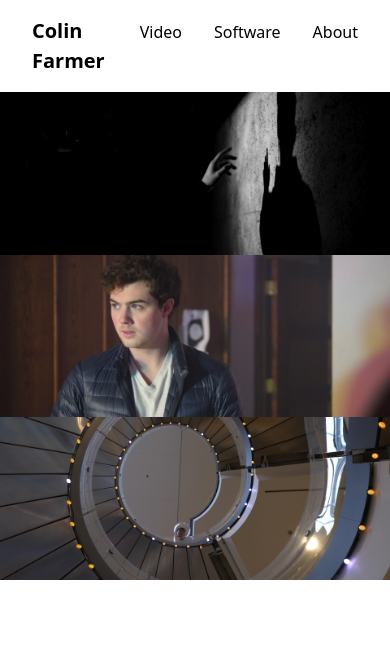
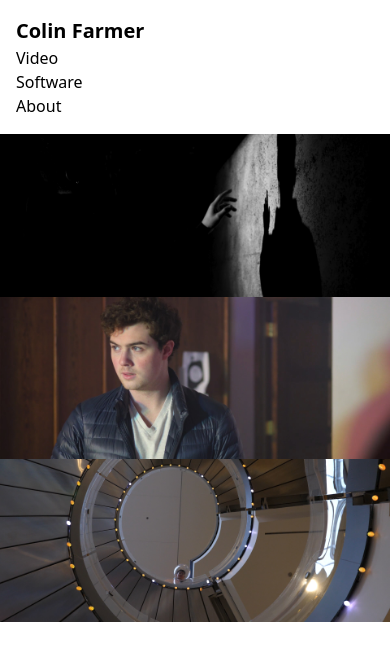
Before and after one commit to farmc/colinfarmernet, a React (Create React App) app: page /video in a window 390 px wide. Shown: the top 660 px of the page. Built offline with nearby package versions, Linux system fonts and the light colour scheme.

Commit message:
homescreen for mobile

```diff
--- a/src/components/Header.js
+++ b/src/components/Header.js
@@ -28,23 +28,23 @@ function Header(){
             <nav className="p-4">
 
                 {/* left side of nav bar (name, video, software, about)*/}
-                <div className="flex items-baseline">
+                <div className="sm:block md:flex lg:flex xl:flex items-baseline">
 
                     <Link
                         to="/"
-                        className={"font-bold text-xl text-" + textColor + " hover:text-gray-300 ml-4"}
+                        className={"font-bold text-xl text-" + textColor + " hover:text-gray-300 md:ml-4"}
                         onClick={() => setTextColor('white')}
                     >
                         Colin Farmer
                     </Link>
 
-                    <div onClick={() => setTextColor('black')} className="pl-8 pr-4">
+                    <div onClick={() => setTextColor('black')} className="md:pl-8 md:pr-4">
                         <HeaderItem text="Video" loc="/video" color={textColor} />
                     </div>
-                    <div onClick={() => setTextColor('black')} className="px-4">
+                    <div onClick={() => setTextColor('black')} className="md:px-4">
                         <HeaderItem text="Software" loc="/software" color={textColor} onClick={() => setTextColor('black')} />
                     </div>
-                    <div onClick={() => setTextColor('black')} className="px-4">
+                    <div onClick={() => setTextColor('black')} className="md:px-4">
                         <HeaderItem text="About" loc="/about" color={textColor} onClick={() => setTextColor('black')}/>
                     </div>
 
```
